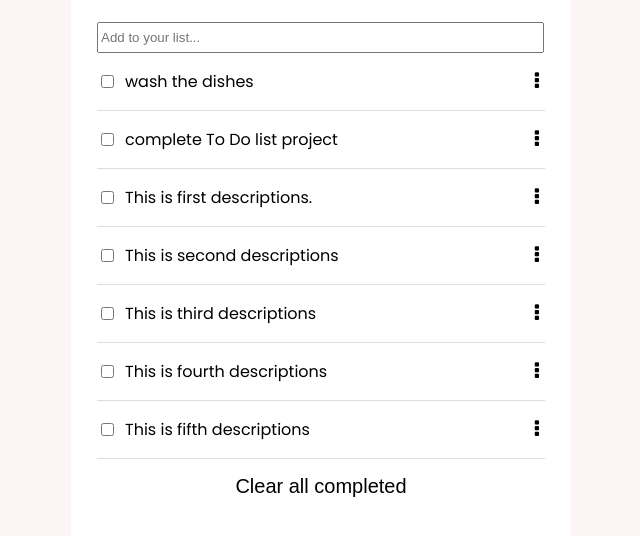
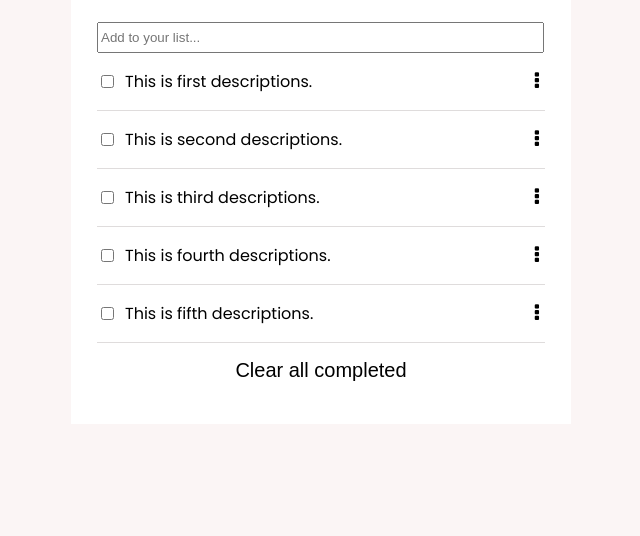
Before and after one commit to amrendrakind/ToDoList, a website built with webpack: page src/index.html in a window 1280 px wide. Shown: the part 148-684 px from the top of the page, without its empty margins (319-959 px from the left). Built offline with nearby package versions, Linux system fonts and the light colour scheme.

Commit message:
Change implemented as per reccomendation by reviewer

```diff
--- a/src/index.html
+++ b/src/index.html
@@ -15,22 +15,7 @@
             <button type="button"><i class="fa fa-refresh"></i></button>
         </div>
         <input class="taskList" type="text" name="taskList" id="taskList" placeholder="Add to your list...">
-        <ul class="todo-container">
-            <li class="todo-item">
-                <div class="todo-content">
-                    <input type="checkbox" name="checkbox" value = "0"/>
-                    <p>wash the dishes</p>
-                </div>
-                <button type="button"><i class="fa fa-ellipsis-v"></i></button>
-            </li>
-            <li class="todo-item">
-                <div class="todo-content">
-                    <input type="checkbox" name="checkbox" value = "1" />
-                    <p>complete To Do list project</p>
-                </div>
-                <button type="button"><i class="fa fa-ellipsis-v"></i></button>
-            </li>
-        </ul>
+        <ul class="todo-container"> </ul>
         <button class="clear-btn" type="button">Clear all completed</button>
     </section>
 </body>
--- a/src/index.js
+++ b/src/index.js
@@ -1,5 +1,3 @@
-/* eslint-disable no-unused-vars */
-import _ from 'lodash';
 import './style.css';
 
 const todolists = [
@@ -9,22 +7,22 @@ const todolists = [
     index: 2,
   },
   {
-    description: 'This is second descriptions',
+    description: 'This is second descriptions.',
     completed: false,
     index: 3,
   },
   {
-    description: 'This is third descriptions',
+    description: 'This is third descriptions.',
     completed: false,
     index: 4,
   },
   {
-    description: 'This is fourth descriptions',
+    description: 'This is fourth descriptions.',
     completed: false,
     index: 5,
   },
   {
-    description: 'This is fifth descriptions',
+    description: 'This is fifth descriptions.',
     completed: false,
     index: 6,
   },
```
Also changed, not shown: dist/index.html.
